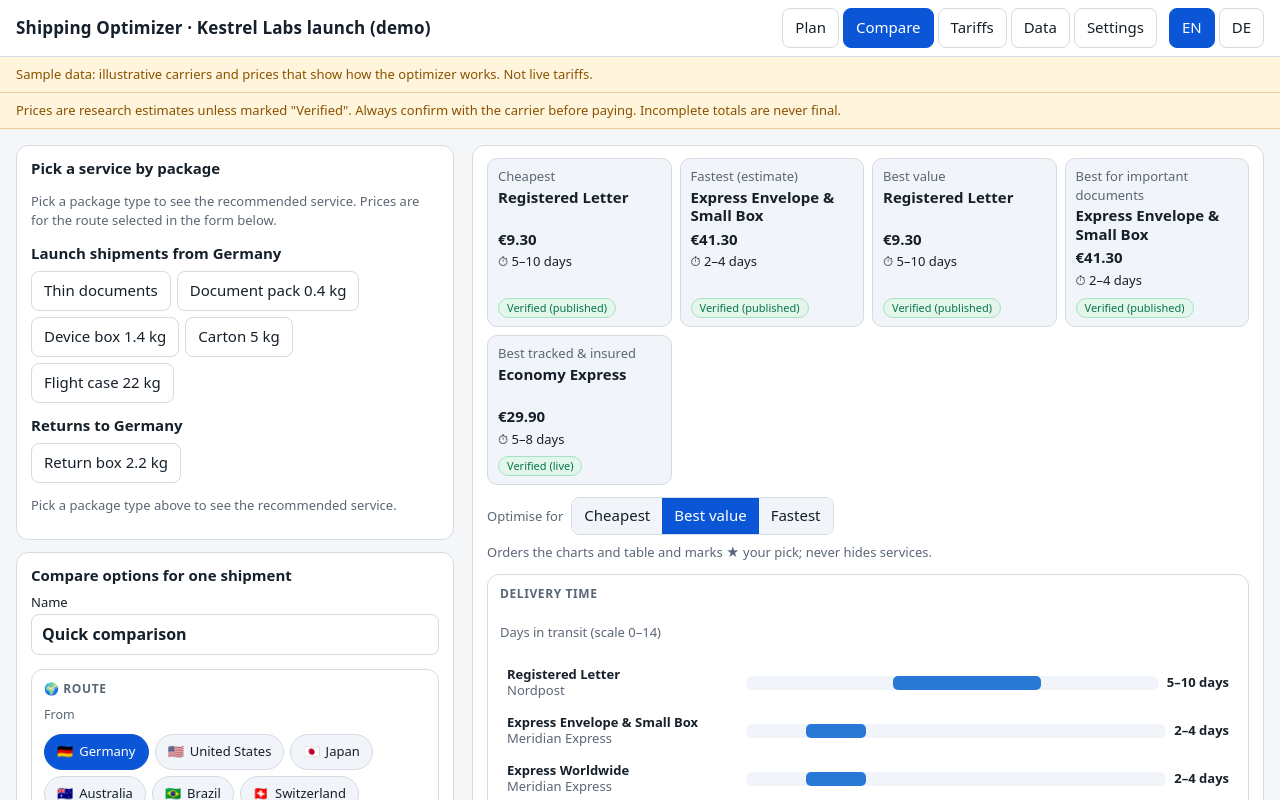
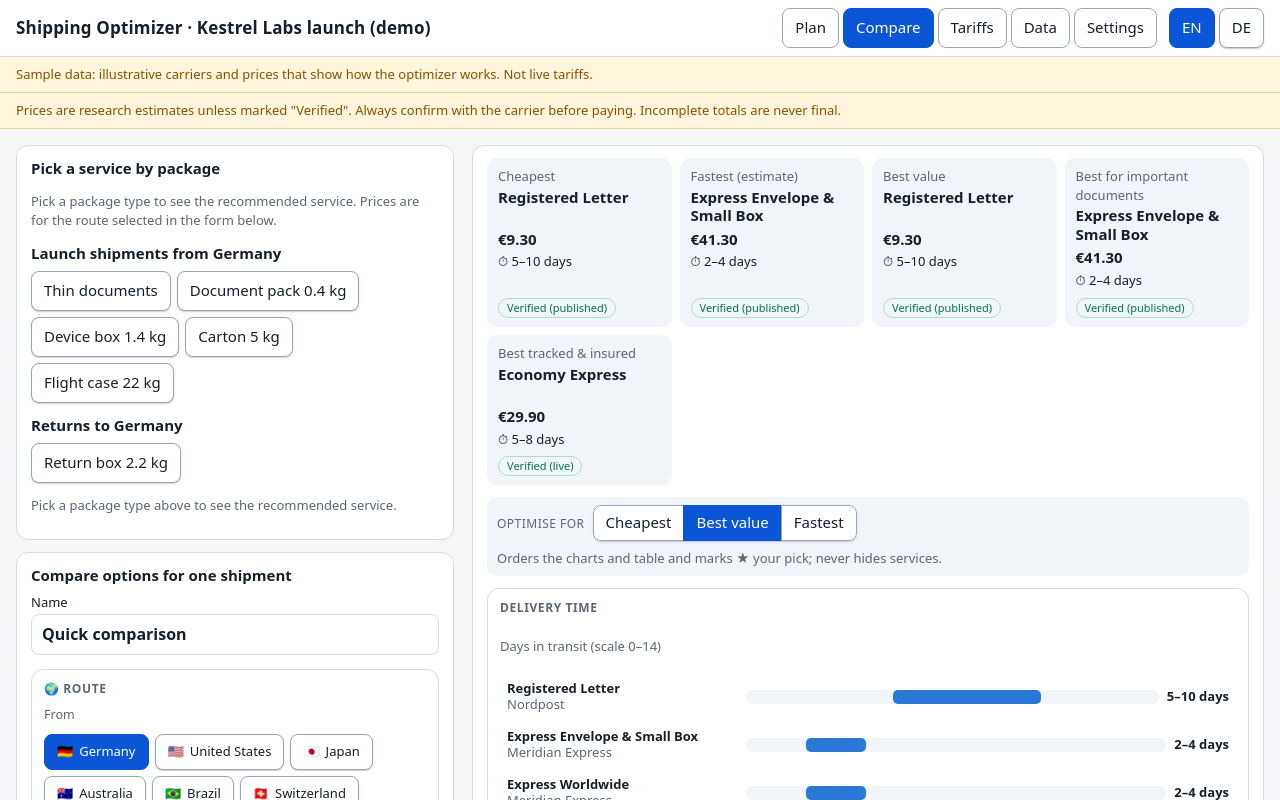
Before and after one commit to aikitpete/shipping-optimizer, a React (Vite) app: page / in a window 1280 px wide. Both pictures are taken after a click on the button "Compare". Shown: the top 800 px of the page. Built offline with nearby package versions, Linux system fonts and the light colour scheme.

Commit message:
Consistent interaction style: raised controls, accent fill when selected, flat information elements
Co-Authored-By: Claude Sonnet 5.5 <noreply@anthropic.com>
Claude-Session: https://claude.ai/code/session_01Y4jbAooDpCWPYnMc8S47EZ

```diff
--- a/src/components/Recommendations.tsx
+++ b/src/components/Recommendations.tsx
@@ -83,7 +83,7 @@ export function Recommendations({ shipment, selectedId, onSelect, onPriority }:
   const routeId = ds.routes.find((r) => r.origin === shipment.originCountry && r.destination === shipment.destinationCountry)?.id ?? '';
   const row = (c: Candidate) => (
     <tr key={c.service.id} className={selectedId === c.service.id ? 'selected' : ''}>
-      <td data-label=""><strong>{c.service.name}</strong>{c === mine && <> <span className="badge st-verified_published" title={t('rec.your_pick_hint')}>★ {t('rec.your_pick')}</span></>}<div className="muted small">{c.provider?.name}</div>
+      <td data-label=""><strong>{c.service.name}</strong>{c === mine && <> <span className="badge hl" title={t('rec.your_pick_hint')}>★ {t('rec.your_pick')}</span></>}<div className="muted small">{c.provider?.name}</div>
         {c.service.accessKey && <details className="access"><summary>{t('rec.access')}</summary><p>{t(c.service.accessKey)}</p></details>}</td>
       <td className="small" data-label={t('rec.limits')}><LimitsLine svc={c.service} routeId={routeId} /></td>
       <td data-label={t('rec.price')}><span><Money amount={c.price.nativeAmount} currency={c.price.currency} />{c.price.packageName && <div className="small muted">{c.price.packageName}</div>}{c.price.channel && c.price.channel !== 'unknown' && <div className="small muted">{t(`channel.${c.price.channel}`)}</div>}</span></td>
--- a/src/styles.css
+++ b/src/styles.css
@@ -204,3 +204,44 @@ main { max-width:1640px; }
 .viz .bar-row { min-height:44px; } .viz .bar-row .bar-label { display:flex; flex-direction:column; } .viz .bar-row .bar-label .muted { margin-left:0; }
 .viz .bar-track { background:var(--soft); border-radius:7px; } .viz .bar-fill { border-radius:5px; } .viz .bar-track { height:14px; }
 .viewtabs { min-height:36px; align-items:center; }
+
+/* ======== Interaction style system ========
+   CONTROLS (anything you can click): rectangular, 8px radius, strong border, raised, accent border on hover,
+   accent FILL when selected/on. Same look for buttons, chips, tiles, segmented controls, tabs, toggles, sort headers.
+   INFORMATION (badges, status, highlights, picks): flat, small, pill-shaped or plain text, tinted, never raised, no hover. */
+:root { --ctl-bg:#ffffff; --ctl-line:#9aa6b6; --ctl-shadow:0 1px 0 rgba(16,24,40,.12), 0 1px 3px rgba(16,24,40,.10); --ctl-hover:#e8f0ff; }
+@media (prefers-color-scheme: dark) { :root:not([data-theme=light]) { --ctl-bg:#232c38; --ctl-line:#5a677a; --ctl-shadow:0 1px 0 rgba(0,0,0,.5), 0 1px 3px rgba(0,0,0,.35); --ctl-hover:#2a3a57; } }
+:root[data-theme=dark] { --ctl-bg:#232c38; --ctl-line:#5a677a; --ctl-shadow:0 1px 0 rgba(0,0,0,.5), 0 1px 3px rgba(0,0,0,.35); --ctl-hover:#2a3a57; }
+
+button, .chip, .tile, .seg button, .viewtabs button, .stepper button, .swap { border:1px solid var(--ctl-line); background:var(--ctl-bg); color:var(--fg); border-radius:8px; box-shadow:var(--ctl-shadow); cursor:pointer; transition:background .12s, border-color .12s, box-shadow .12s; }
+button:hover:not(:disabled), .chip:hover, .tile:hover, .seg button:hover { background:var(--ctl-hover); border-color:var(--accent); }
+button:active:not(:disabled), .chip:active, .tile:active { box-shadow:none; transform:translateY(1px); }
+button:disabled { box-shadow:none; opacity:.5; }
+.chip, .chip.sm { border-radius:8px; } .tile { border-radius:10px; }
+/* selected = accent fill, everywhere */
+button.active, button.primary, .chip.on, .tile.on, .seg button.on, [role=radio][aria-checked=true], [role=switch][aria-checked=true], button[aria-selected=true] { background:var(--accent); border-color:var(--accent); color:var(--accent-fg); box-shadow:none; }
+.tile.on { box-shadow:none; } .tile.on small, .chip.on small { color:inherit; opacity:.85; }
+.seg { border:0; border-radius:8px; box-shadow:var(--ctl-shadow); gap:0; } .seg button { border-radius:0; box-shadow:none; border-color:var(--ctl-line); } .seg button:first-child { border-radius:8px 0 0 8px; } .seg button:last-child { border-radius:0 8px 8px 0; } .seg button + button { margin-left:-1px; }
+/* nav / mobile tab bar keep their own flat style */
+nav button { box-shadow:none; }
+@media (max-width:760px) { nav button { border:0; background:none; box-shadow:none; } nav button.active { background:var(--sel); color:var(--accent); } }
+/* inline text actions */
+button.link, .morebtn { border:0; background:none; box-shadow:none; color:var(--accent); text-decoration:underline; text-underline-offset:2px; } button.link:hover, .morebtn:hover { background:none; text-decoration-thickness:2px; }
+summary { color:var(--accent); } details > summary { cursor:pointer; }
+/* sortable column headers: look interactive */
+.sorth { border:0; background:none; box-shadow:none; border-radius:4px; padding:2px 4px; margin:-2px -4px; text-decoration:underline dotted; text-underline-offset:3px; } .sorth:hover:not(:disabled) { background:var(--ctl-hover); } .sorth span { color:var(--accent); text-decoration:none; }
+/* bar rows that are buttons (plan selection) */
+button.bar-row { box-shadow:none; background:none; border-color:transparent; } button.bar-row:hover:not(:disabled) { background:var(--ctl-hover); border-color:var(--accent); }
+/* INFORMATION: flat, never raised */
+.badge, .savepill { box-shadow:none; background:var(--soft); }
+.badge.hl { background:var(--sel); border-color:var(--accent); color:var(--accent); font-weight:600; }
+.pick, .kpi, .totals, .chartbox { box-shadow:none; }
+.pick { background:var(--soft); border-color:transparent; }
+/* labels in front of control groups are plain text */
+.prefrow > small.muted, .sortbar > span.muted { font-size:12px; text-transform:uppercase; letter-spacing:.04em; }
+.sortbar { padding:8px 10px; background:var(--soft); border-radius:10px; }
+/* keyboard focus is always visible */
+button:focus-visible, .chip:focus-visible, .tile:focus-visible, input:focus-visible, select:focus-visible, summary:focus-visible { outline:2px solid var(--accent); outline-offset:2px; }
+/* selected state wins over hover */
+button.active:hover:not(:disabled), button.primary:hover:not(:disabled), .chip.on:hover, .tile.on:hover, .seg button.on:hover, [role=radio][aria-checked=true]:hover, [role=switch][aria-checked=true]:hover, button[aria-selected=true]:hover { background:var(--accent); border-color:var(--accent); color:var(--accent-fg); filter:brightness(1.08); }
+.sortbar > span.muted:not(:first-child) { text-transform:none; letter-spacing:0; font-size:13px; }
```
